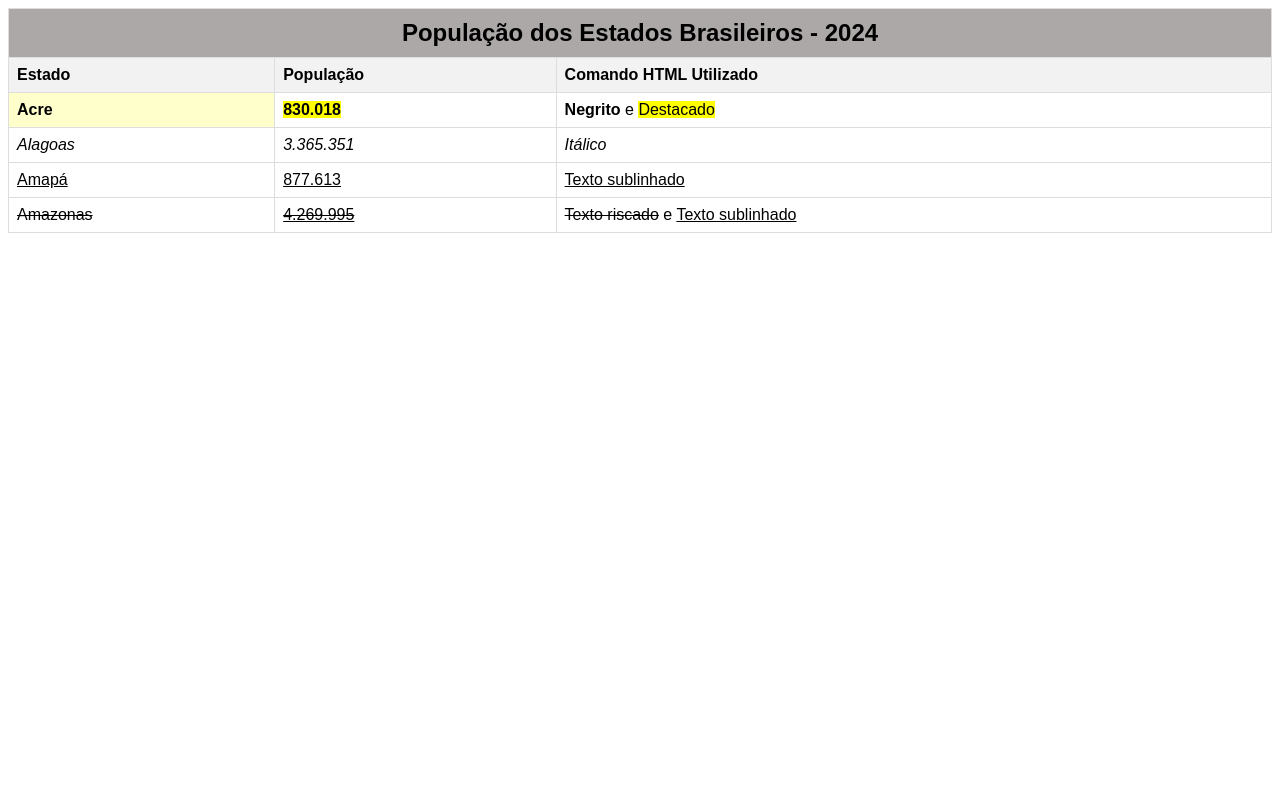
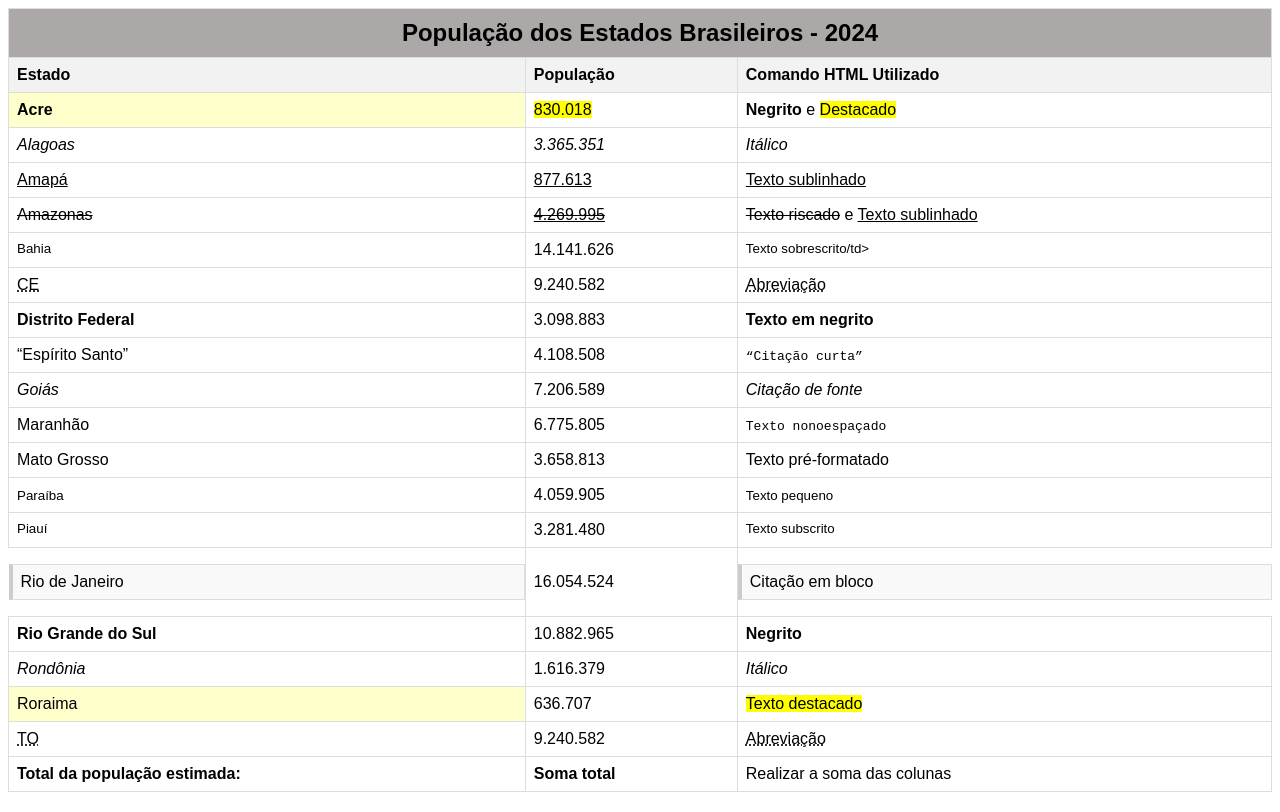
Before and after one commit to ReisCinthia/Aula-05-Tabelas-Grandes---Exerc-cio, a plain HTML site: page index.html in a window 1280 px wide. Drawn offline with Linux system fonts and the light colour scheme.

Commit message:
index.html

```diff
--- a/index.html
+++ b/index.html
@@ -89,13 +89,13 @@
      <tbody>
          <tr>
              <td class="negrito destacado">Acre</td>
-            <td><b><mark>830.018</td></b></mark>
-            <td><b>Negrito</b> e <mark>Destacado</mark></td>
+             <td><strongb><mark>830.018</td></strong></mark>
+             <td><strong>Negrito</strong> e <mark>Destacado</mark></td>
          </tr>
          <tr>
              <td class="italico">Alagoas</td>
-            <td><i>3.365.351</td></i>
-            <td><i>Itálico</i></td>
+             <td><em>3.365.351</td></i>
+             <td><em>Itálico</em></td>
          </tr>
          <tr>
              <td class="sublinhado">Amapá</td>
@@ -108,7 +108,85 @@
              <td><s>Texto riscado</s> e <u>Texto sublinhado</u></td>
          </tr>
         <tr>
+            <td class="sobrescrito">Bahia</td>
+            <td>14.141.626</td>
+            <td class="sobrescrito">Texto sobrescrito/td>
+        </tr>
+            <tr>
+                <td><abbr title="Ceará">CE</abbr></td>
+                <td>9.240.582</td>
+                <td><abbr title="Abreviação">Abreviação</abbr></td>
 
+            </tr>
+            <tr>
+                <td class="negrito">Distrito Federal</td>
+                <td>3.098.883</td>
+                <td><strong>Texto em negrito</strong></td>
+            </tr>
+            <tr>
+                <td class="citacao-curta">“Espírito Santo”</td>
+                <td>4.108.508</td>
+                <td><code>“Citação curta”</code></td>
+            </tr>
+            <tr>
+                <td class="italico">Goiás</td>
+                <td>7.206.589</td>
+                <td><cite>Citação de fonte</cite></td>
+            </tr>
+            <tr>
+                <td class="pre-formatado">Maranhão</td>
+                <td>6.775.805</td>
+                <td><code>Texto nonoespaçado</code></td>
+            </tr>
+            <tr>
+                <td class="pre-formatado">Mato Grosso</td>
+                <td>3.658.813</td>
+                <td class="pre-formatado">Texto pré-formatado</td>
+            </tr>
+            <tr>
+                <td class="texto-pequeno">Paraíba</td>
+                <td>4.059.905</td>
+                <td class="texto-pequeno">Texto pequeno</td>
+            </tr>
+            <tr>
+                <td class="subscrito">Piauí</td>
+                <td>3.281.480</td>
+                <td class="subscrito">Texto subscrito</td>
+
+            </tr>
+            <tr>
+                <td class="citacao-bloco">Rio de Janeiro</td>
+                <td>16.054.524</td>
+                <td class="citacao-bloco">Citação em bloco</td>
+
+            </tr>
+            <tr>
+                <td class="negrito">Rio Grande do Sul</td>
+                <td>10.882.965</td>
+                <td><strong>Negrito</strong></td>
+            </tr>
+            <tr>
+                <td class="italico">Rondônia</td>
+                <td>1.616.379</td>
+                <td><em>Itálico</em></td>
+            </tr>
+            <tr>
+            <td class="destacado">Roraima</td>
+            <td>636.707</td>
+            <td><mark>Texto destacado</mark></td>
+            </tr>
+            <tr>
+            <td><abbr title="Tocantins">TO</abbr></td>
+            <td>9.240.582</td>
+            <td><abbr title="Abreviação">Abreviação</abbr></td>
+          </tr>
+    </tbody>
+    <tfoot>
+        <tr>
+            <td><strong>Total da população estimada:</strong></td>
+            <td><strong>Soma total</strong></td>
+            <td>Realizar a soma das colunas</td>
+        </tr>
      </tfoot>
  </table>
 
```
Lines whose indentation alone changed are shown as unchanged.
